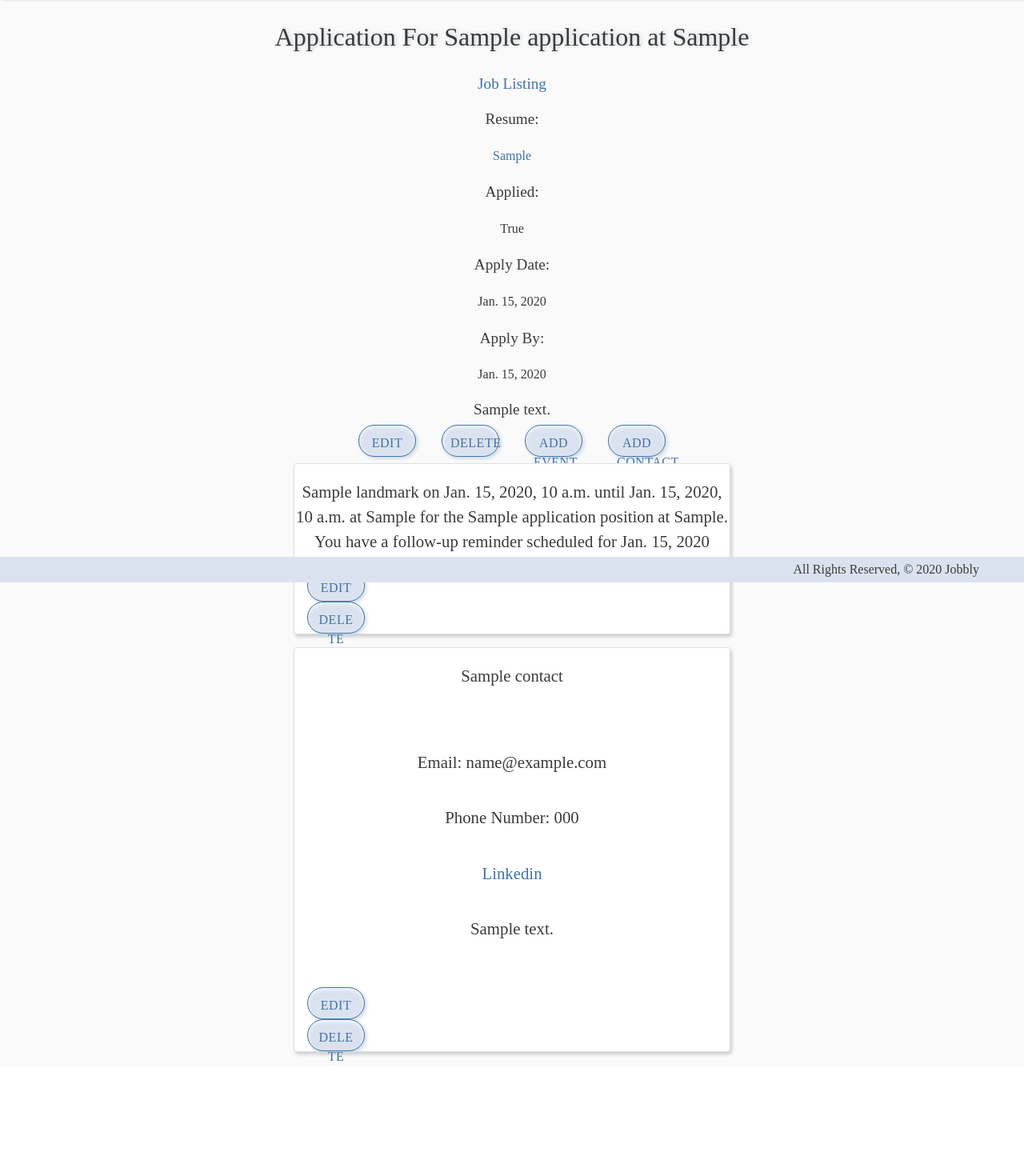
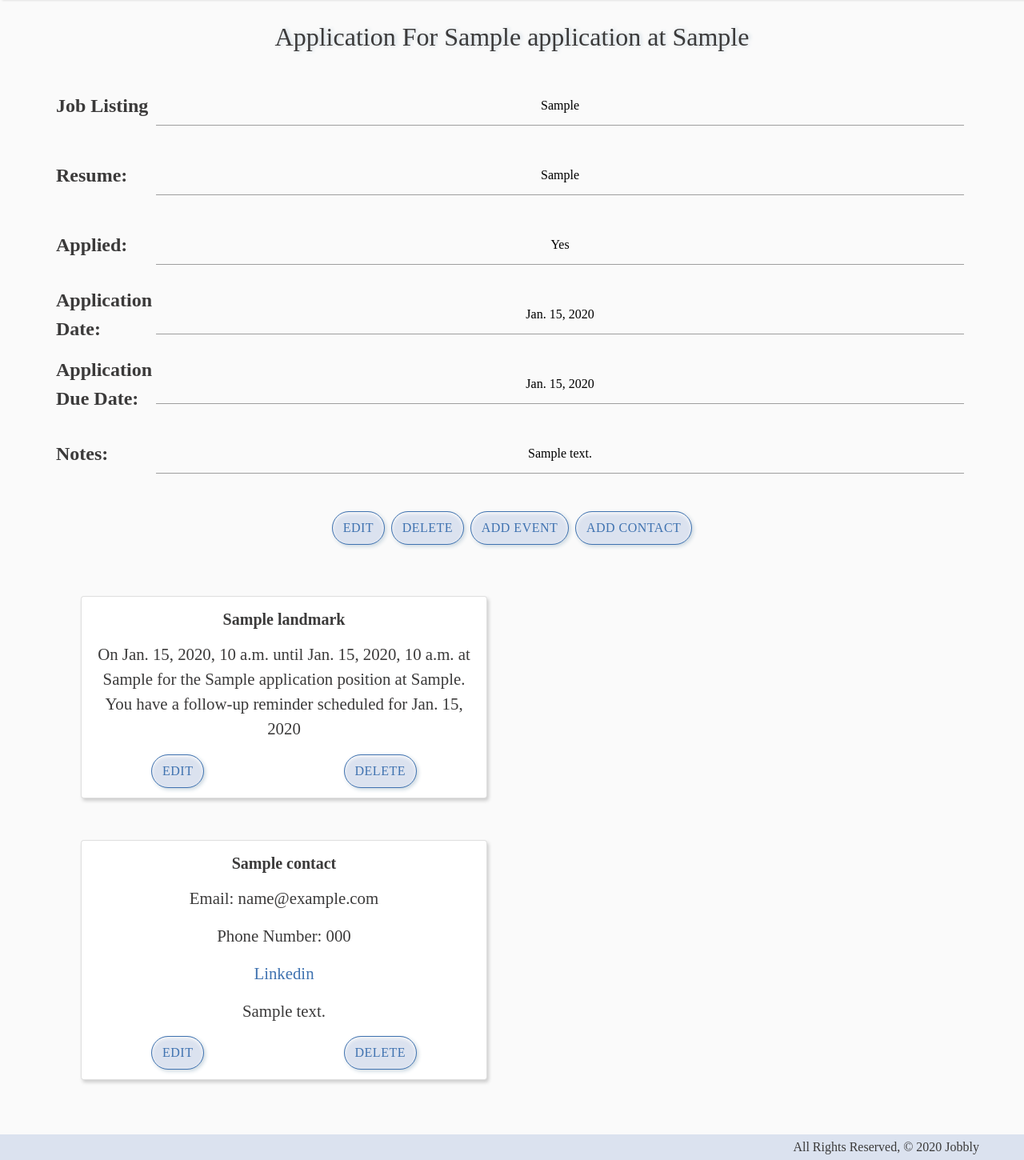
Before and after one commit to seiteambestteam/jobbly, a Django app: page /applications/1/ in a window 1280 px wide. Shown: the part 72-1522 px from the top of the page at 80% size. Before the commit the page ends 1398 px from the top, so only its background shows below. Run offline with Django 3.2, Linux system fonts and the light colour scheme; tables that the repository leaves empty hold one stand-in row (values such as "Sample post"); some libraries are stand-ins or nearby versions.

Commit message:
CSS and JS for Appl Detail

```diff
--- a/job_tracker/static/css/style.css
+++ b/job_tracker/static/css/style.css
@@ -470,6 +470,49 @@
     margin-left: 0.5rem;
 }
 
+.appl-th-width {
+    width: 5rem;
+}
+
+/* modal */
+.modal {
+    display: none; /* Hidden by default */
+    position: fixed; /* Stay in place */
+    z-index: 1; /* Sit on top */
+    left: 0;
+    top: 3rem;
+    width: 70%; /* Full width */
+    height: 70%; /* Full height */
+    overflow: auto; /* Enable scroll if needed */
+    background-color: rgba(63, 114, 175, 0.6); /* Fallback color */
+}
+
+.modal-content {
+    background-color: var(--main-color);
+    margin: 5% auto;
+    padding: 20px;
+    border: 1px solid #888;
+    width: 95%;
+}
+
+.modal-content label,
+.modal-content input {
+    color: #000;
+}
+
+.close {
+    color: var(--dark-color);
+    float: right;
+    font-size: 28px;
+    font-weight: bold;
+}
+
+.close:hover,
+.close:focus {
+    text-decoration: none;
+    cursor: pointer;
+}
+
 /* footer */
 footer {
     position: absolute;
--- a/job_tracker/static/scripts/contactListener.js
+++ /dev/null
@@ -1,3 +0,0 @@
-$('#contact-btn').click(()=>{
-    $('#contact-form').toggleClass('hidden')
-});
--- a/job_tracker/templates/applications/detail.html
+++ b/job_tracker/templates/applications/detail.html
@@ -2,7 +2,6 @@
 {% load static %}
 {% block scripts %}
 <script src="{% static 'scripts/landmarkListener.js' %}" defer></script>
-<script src="{% static 'scripts/contactListener.js' %}" defer></script>
 
 <script
     src="https://code.jquery.com/jquery-3.4.1.min.js"
@@ -15,93 +14,176 @@
 {% endblock %}
 {% block content %}
 
-<h2 class="txt-center title">Application For {{ application.jobtitle }} at {{ application.company }}</h2>
+<h2 class="title">Application For {{ application.jobtitle }} at {{ application.company }}</h2>
 
-<div class="center container-lg container-sml">
+<form class="forced-margin" method="post">
+    <table class="container-sm">
+        <tbody>
         {% if application.joblisting %}
-            <h6 class="txt-medium"><a href='{{ application.joblisting }}'>Job Listing</a></h6>
+            <tr>
+                <th class="appl-th-width">
+                    <label>Job Listing</label>
+                </th>
+                <td>
+                    <a class="d-inline" href='{{ application.joblisting }}' target="_blank"><input class="d-inline" value="{{ application.joblisting }}"></input></a>
+                </td>
+            </tr>
         {% endif %}
         {% if application.resume %}
-
+            <tr>
+                <th class="appl-th-width">
+                    <label>Resume:</label>
+                </th>
+                <td>
+                    <a class="d-inline" href='{{ application.resume }}' target="_blank"><input class="d-inline" value="{{ application.resume }}"></input></a>
+                </td>
+            </tr>
             {% endif %}
-        <p class="txt-medium">Resume:</p>
-        <a href="{{ application.resume }}" class="txt-sml">{{ application.resume }}</a>
-        <p class="txt-medium">Applied:</p>
-        <p class="txt-sml">{{ application.applied }}</p>
-        <p class="txt-medium">Apply Date:</p>
-        <p class="txt-sml">{{ application.applicationDate }}</p>
-        <p class="txt-medium">Apply By:</p>
-        <p class="txt-sml">{{ application.dueDate }}</p>
+            <tr>
+                <th class="appl-th-width">
+                    <label>Applied:</label>
+                </th>
+                {% if application.applied %}
+                <td>
+                    <input class="d-inline" value="Yes"></input>
+                </td>
+                {% else %}
+                <td>
+                    <input class="d-inline" value="No"></input>
+                </td>
+                {% endif %}
+            </tr>
+            {% if application.applicationDate %}
+            <tr>
+                <th class="appl-th-width">
+                    <label>Application Date:</label>
+                </th>
+                <td>
+                    <input class="d-inline" value="{{ application.applicationDate }}"></input>
+                </td>
+            </tr>
+            {% endif %}
+            {% if application.dueDate %}
+            <tr>
+                <th class="appl-th-width">
+                    <label>Application Due Date:</label>
+                </th>
+                <td>
+                    <input class="d-inline" value="{{ application.dueDate }}"></input>
+                </td>
+            </tr>
+            {% endif %}
             {% if application.notes %}
-            <h6 class="txt-medium">{{ application.notes }}</h6>
+            <tr>
+                <th class="appl-th-width">
+                    <label>Notes:</label>
+                </th>
+                <td>
+                    <input class="d-inline" value="{{ application.notes }}"></input>
+                </td>
+            </tr>
             {% endif %}
+        </tbody>
+    </table>
+</form>
+<br>
 
 <div class="flex">
-        <button class="btn center txt-sml btn-md forced-margin"><a href="{% url 'applications_update' application.id %}">Edit</a></button>
-        <button class="btn center txt-sml btn-md forced-margin"><a href="{% url 'applications_delete' application.id %}">Delete</a></button>
-        <button class="btn center txt-sml btn-md forced-margin" id='landmark-btn'>Add Event</button>
-        <button class="btn center txt-sml btn-md forced-margin" id='contact-btn'>Add Contact</button>
+    <button class="btn center txt-sml file-upload-button ml-1 mr-1"><a href="{% url 'applications_update' application.id %}">Edit</a></button>
+    <button class="btn center txt-sml file-upload-button ml-1 mr-1"><a href="{% url 'applications_delete' application.id %}">Delete</a></button>
+    <button class="btn center txt-sml file-upload-button ml-1 mr-1" id="landmark-btn">Add Event</button>
+    <button class="btn center txt-sml file-upload-button ml-1 mr-1" id="contact-btn">Add Contact</button>
 </div>
-    <div class='hidden' id='landmark-form'>
+
+<br>
+<br>
+
+<div class='modal' id='landmark-form'>
+    <div class="modal-content">
+        <span class="close">&times;</span>
+        <h5 class="txt-center">Add Event</h5>
         <form method='POST' action='{% url "add_landmark" application.id %}'>
         {% csrf_token %}
         {{ landmark_form.as_p }}
-        <input type='submit' class='btn' value='Add Landmark'>
+        <input type='submit' class='btn file-upload-button' value='Add'>
         </form>
     </div>
-    <div class='hidden' id='contact-form'>
+</div>
+
+<div class='modal' id='contact-form'>
+    <div class="modal-content">
+        <span class="close">&times;</span>
+        <h5 class="txt-center">Add Contact</h5>
         <form method='POST' action='{% url "add_contact" application.id %}'>
         {% csrf_token %}
         {{ contact_form.as_p }}
-        <input type='submit' class='btn' value='Add Contact'>
+        <input type='submit' class='btn file-upload-button' value='Add'>
         </form>
     </div>
-    <div>
+</div>
+
+<div class="center container-sm">
+    <div class="row">
         {% for landmark in application.landmark_set.all %}
-        <div class='card'>
-            <p>{{ landmark.name }}
-            {% if landmark.start_date_time %}
-                 on {{landmark.start_date_time}}
+            <div class="col-sm-6">
+                <div class="card contacts-card m-3">
+                    <div class="card-title">
+                        <h5 class="txt-bold txt-center pt-3">{{ landmark.name }}</h5>
+                        <p class="m-3">{% if landmark.start_date_time %} On {{landmark.start_date_time}}
                         {% endif %}
-            {% if landmark.end_date_time %}
-                until {{ landmark.end_date_time }}
+                        {% if landmark.end_date_time %} until {{ landmark.end_date_time }}
                         {% endif %}
-            {% if landmark.location %}
-                at {{ landmark.location }}
-            {% endif %}
-             for the {{ application.jobtitle }} position at {{ application.company }}.
-             {% if landmark.followup %}
-                You have a follow-up reminder scheduled for {{ landmark.followup }}
+                        {% if landmark.location %} at {{ landmark.location }}
+                        {% endif %} for the {{ application.jobtitle }} position at {{ application.company }}.
+                        {% if landmark.followup %} You have a follow-up reminder scheduled for {{ landmark.followup }}
                         {% endif %}
                         </p>
-            <button class="btn center txt-sml btn-md forced-margin"><a href="{% url 'landmarks_update' landmark.id %}">Edit</a></button>
-            <button class="btn center txt-sml btn-md forced-margin"><a href="{% url 'landmarks_delete' landmark.id %}">Delete</a></button>
+                        <div class="flex">
+                            <a class="btn center txt-sml file-upload-button" href="{% url 'landmarks_update' landmark.id %}">Edit</a>
+                            <a class="btn center txt-sml file-upload-button" href="{% url 'landmarks_delete' landmark.id %}">Delete</a>
                         </div>
-    {% endfor %}
                     </div>
-    <div>
-    {% for contact in application.contact_set.all %}
-        <div class='card'>
-            <p>{{ contact.name }}<p/>
-            {% if contact.email %}
-                <p>Email: {{ contact.email }} </p>
-            {% endif %}
-            {% if contact.phone_number %}
-                <p>Phone Number: {{ contact.phone_number }} </p>
-            {% endif %}
-            {% if contact.linkedin %}
-                <p><a href='{{ landmark.location }}'>Linkedin</a></p>
-            {% endif %}
-             {% if contact.notes %}
-                <p>{{ contact.notes }}</p>
-            {% endif %}
-            </p>
-            <button class="btn center txt-sml btn-md forced-margin"><a href="{% url 'contacts_update' contact.id %}">Edit</a></button>
-            <button class="btn center txt-sml btn-md forced-margin"><a href="{% url 'contacts_delete' contact.id %}">Delete</a></button>
+                </div>
             </div>
         {% endfor %}
     </div>
 </div>
+
+
+
+
+<div class="center container-sm">
+    <div class="row">
+        {% for contact in application.contact_set.all %}
+            <div class="col-sm-6">
+                <div class="card contacts-card m-3">
+                    <div class="card-title">
+                        <h5 class="txt-bold txt-center pt-3">{{ contact.name }}</h5>
+                        {% if contact.email %}
+                            <p class="m-3">Email: {{ contact.email }} </p>
+                        {% endif %}
+                        {% if contact.phone_number %}
+                            <p class="m-3">Phone Number: {{ contact.phone_number }} </p>
+                        {% endif %}
+                        {% if contact.linkedin %}
+                            <p class="m-3"><a href='{{ landmark.location }}'>Linkedin</a></p>
+                        {% endif %}
+                        {% if contact.notes %}
+                            <p class="m-3">{{ contact.notes }}</p>
+                        {% endif %}
+                        <div class="flex">
+                            <a class="btn center txt-sml file-upload-button" href="{% url 'contacts_update' contact.id %}">Edit</a>
+                            <a class="btn center txt-sml file-upload-button" href="{% url 'contacts_delete' contact.id %}">Delete</a>
+                        </div>
+                    </div>
+                </div>
+            </div>
+        {% endfor %}
+    </div>
+</div>
+
+
+
 <script src="https://cdnjs.cloudflare.com/ajax/libs/materialize/1.0.0-rc.2/js/materialize.min.js"></script>
 <script src={% static 'scripts/materializedatetimepicker.js' %} defer></script>
 <script>
--- a/job_tracker/templates/job_tracker/landmark_confirm_delete.html
+++ b/job_tracker/templates/job_tracker/landmark_confirm_delete.html
@@ -13,7 +13,7 @@
     {% csrf_token %}
     <div class="flex">
 			<input class="btn center txt-sml btn-md forced-margin" type="submit" value="Yes">
-			<button class="btn center txt-sml btn-md forced-margin txt-center"><a href="{% url 'applications_detail' object.application_id%}">No</a></button>
+			<a class="btn center txt-sml btn-md forced-margin txt-center" href="{% url 'applications_detail' object.application_id%}">No</a>
 	</div>
 </form>
 {% endblock %}
--- a/job_tracker/views.py
+++ b/job_tracker/views.py
@@ -161,7 +161,6 @@
 
 class ContactCreate(CreateView):
     model = Contact
-    # fields = ['name', 'email', 'phone_number', 'linkedin', 'notes']
     success_url = '/contacts/index/'
     form_class = ContactForm
 
@@ -172,8 +171,9 @@
 
 class ContactUpdate(UpdateView):
     model = Contact
-    fields = ['name', 'email', 'phone_number', 'linkedin', 'notes']
+    # fields = ['name', 'email', 'phone_number', 'linkedin', 'notes']
     success_url = '/contacts/index/'
+    form_class = ContactForm
 
 class ContactDelete(DeleteView):
     model = Contact
```
Also changed, not shown: job_tracker/static/scripts/landmarkListener.js (+39 -3 lines), job_tracker/templates/applications/index.html (+14 -4 lines), job_tracker/templates/job_tracker/application_form.html (+5 -5 lines). Lines whose indentation alone changed are shown as unchanged.
